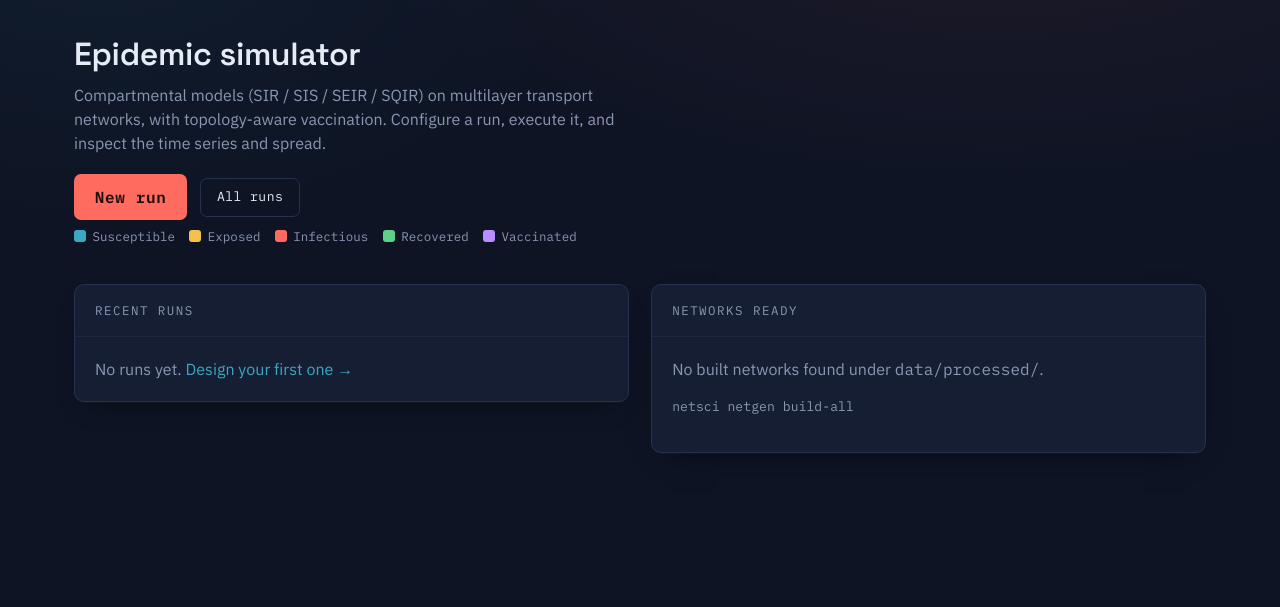
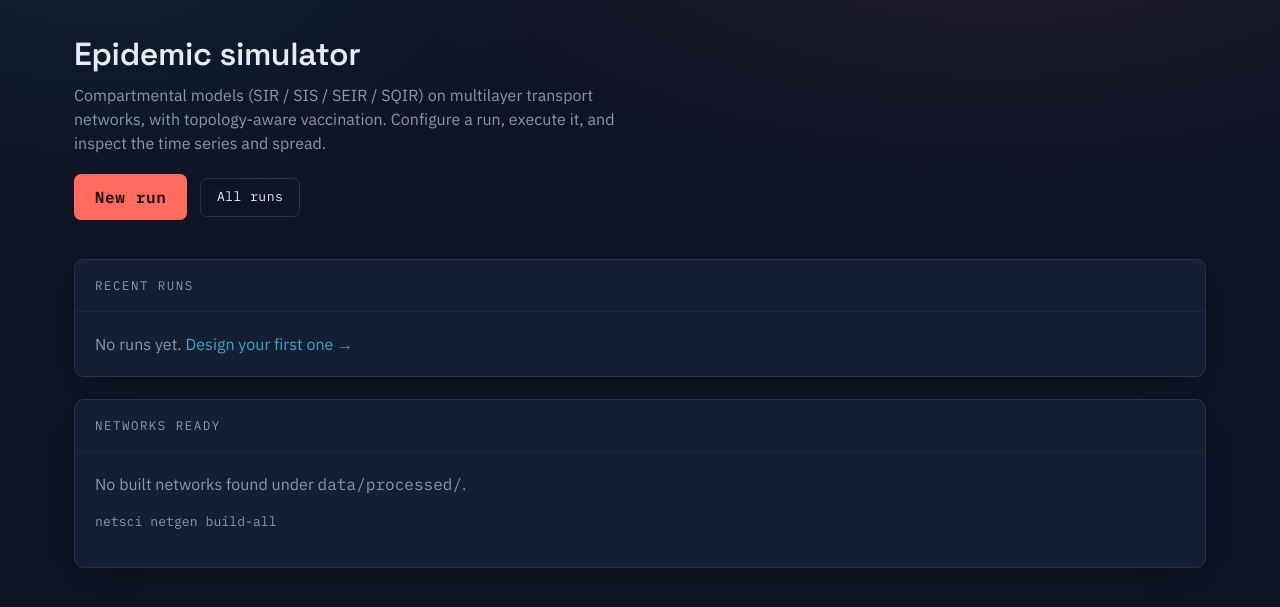
Before and after one commit to rafaelmdc/netsci-disease-spread, a FastAPI app: page / in a window 1280 px wide. Shown: the part 52-659 px from the top of the page. Run offline with FastAPI, Linux system fonts and the light colour scheme; data that the repository does not hold is empty; parts of the project's set-up code (start-up, migrations or seed data) failed here and were passed over; some libraries are stand-ins or nearby versions.

Commit message:
new run: only show layers built for the region; tidy console layout

```diff
--- a/src/dashboard/static/app.css
+++ b/src/dashboard/static/app.css
@@ -171,6 +171,10 @@ h1 { font-size: 2rem; }
   transition: width .25s ease; }
 
 /* ---- run list ------------------------------------------------------------- */
+/* recent-runs list scrolls once it passes ~10 rows */
+.scroll-10 { max-height: 460px; overflow-y: auto; }
+.scroll-10 thead th { position: sticky; top: 0; background: var(--surface); z-index: 1; }
+
 .runs { width: 100%; border-collapse: collapse; font-size: .9rem; }
 .runs th { text-align: left; font-family: var(--font-mono); font-size: .7rem;
   letter-spacing: .1em; text-transform: uppercase; color: var(--faint);
--- a/src/dashboard/templates/home.html
+++ b/src/dashboard/templates/home.html
@@ -13,20 +13,13 @@
     <a class="btn-run" href="/new">New run</a>
     <a class="btn-ghost" href="/jobs">All runs</a>
   </div>
-  <div class="compartment-key">
-    <span class="ckey"><span class="sw" style="background:var(--c-s)"></span>Susceptible</span>
-    <span class="ckey"><span class="sw" style="background:var(--c-e)"></span>Exposed</span>
-    <span class="ckey"><span class="sw" style="background:var(--c-i)"></span>Infectious</span>
-    <span class="ckey"><span class="sw" style="background:var(--c-r)"></span>Recovered</span>
-    <span class="ckey"><span class="sw" style="background:var(--c-v)"></span>Vaccinated</span>
-  </div>
 </section>
 
-<div class="grid2" style="gap:1.4rem;align-items:start">
-  <div class="panel">
+<div class="panel" style="margin-bottom:1.4rem">
   <div class="panel-h">Recent runs</div>
   <div class="panel-b" style="padding:0">
     {% if jobs %}
+    <div class="scroll-10">
       <table class="runs">
         <thead><tr><th>Run</th><th>Status</th><th></th></tr></thead>
         <tbody>
@@ -40,6 +33,7 @@
         {% endfor %}
         </tbody>
       </table>
+    </div>
     {% else %}
     <div class="panel-b muted">No runs yet. <a href="/new">Design your first one →</a></div>
     {% endif %}
@@ -66,6 +60,5 @@
     {% endif %}
   </div>
 </div>
-</div>
 
 {% endblock %}
```
Also changed, not shown: src/dashboard/templates/new.html (+27 -5 lines). Lines whose indentation alone changed are shown as unchanged.
